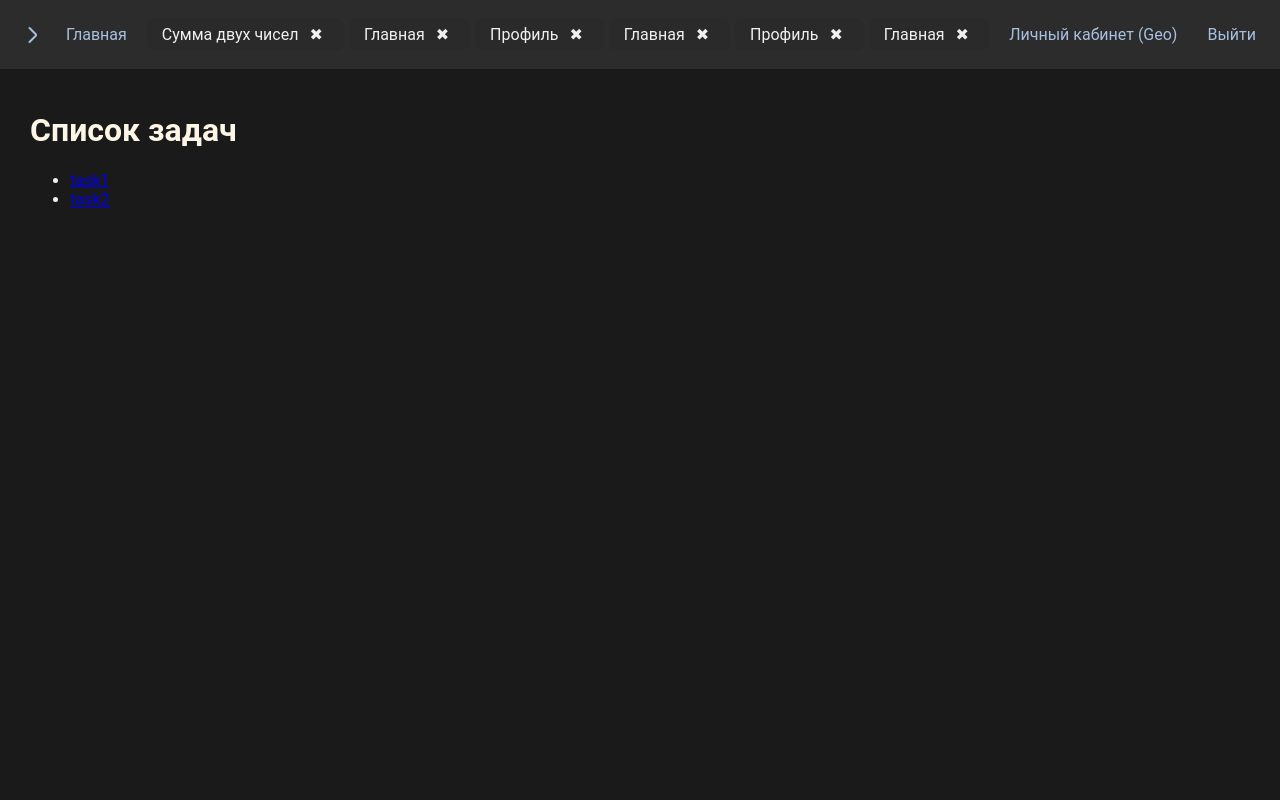
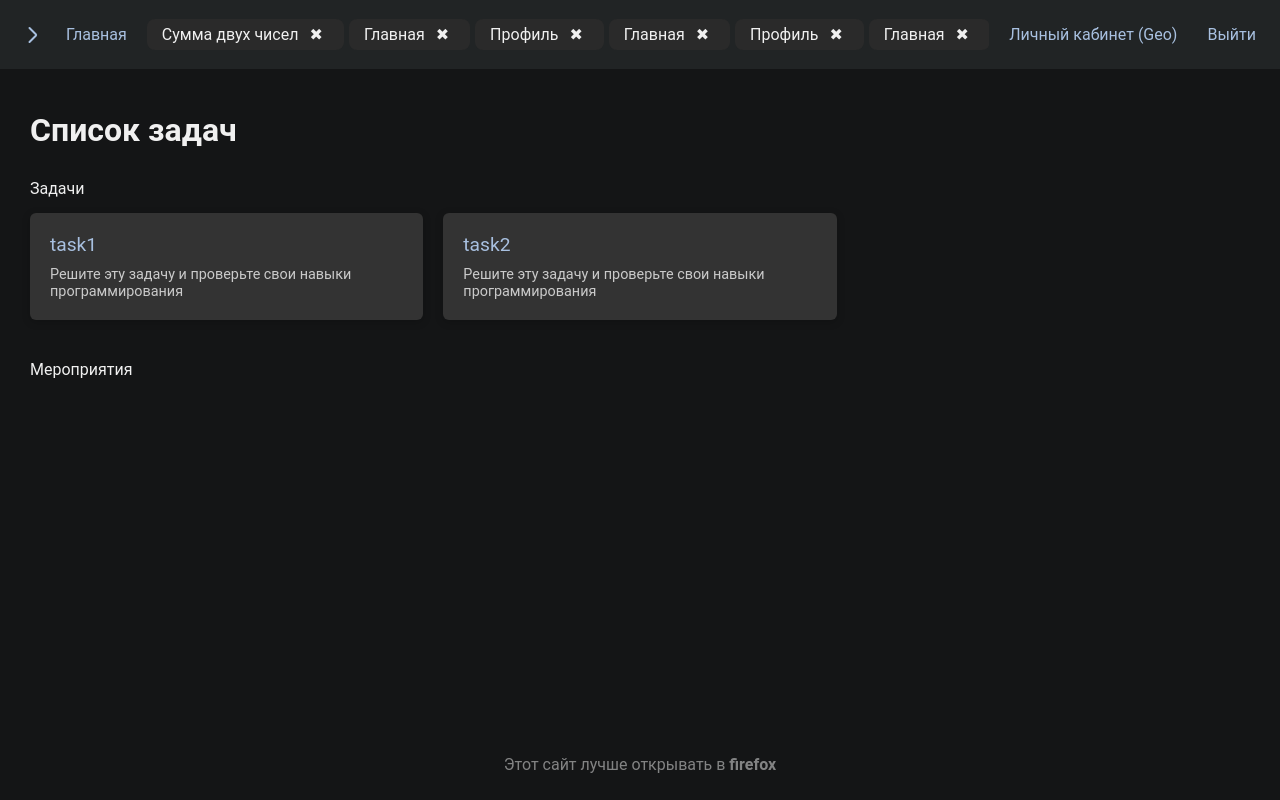
Before and after one commit to MitrichevGeorge/mysite-f, a Flask app: page / in a window 1280 px wide. Run offline with Flask 2, Linux system fonts and the light colour scheme; a user stored in the database is signed in.

Commit message:
события (нет)

```diff
--- a/app/static/base_styles.css
+++ b/app/static/base_styles.css
@@ -14,10 +14,28 @@
     --scrollbar-height-scrolled: 5px;
 }
 
+.tabs {
+    scrollbar-color: var(--scrolbar-th) var(--bg-header);
+}
+
+.tabs.scrolled {
+    scrollbar-color: var(--scrolbar-th) var(--bg-header-scroled);
+}
+
 body {
     font-family: var(--font-family);
     margin: 0;
     padding: 0;
+    display: flex;
+    flex-direction: column;
+    min-height: 100vh;
+}
+
+main {
+    flex: 1 0 auto;
+}
+footer {
+    flex-shrink: 0;
 }
 
 header {
@@ -36,6 +54,17 @@ header {
 header.scrolled {
     padding: var(--padding-sm);
     font-size: 14px;
+    opacity: 0.8;
+    background-color: var(--bg-header-scroled);
+}
+
+.hoverlay{
+    width: 100%;
+    background: rgba(255, 255, 255, 0);
+    backdrop-filter: blur(10px);
+    height: 65px;
+    z-index: 10;
+    position: fixed;
 }
 
 .tabs {
@@ -329,3 +358,9 @@ header .user-name {
     from { width: 100%; }
     to { width: 0; }
 }
+
+footer {
+    text-align: center;
+    padding-bottom: 10px;
+    opacity: 0.5;
+}
--- a/app/static/base_styles_dark.css
+++ b/app/static/base_styles_dark.css
@@ -1,6 +1,7 @@
 :root {
-    --bg-body: #1a1a1a;
-    --bg-header: #2c2c2c;
+    --bg-body: #141516;
+    --bg-header: #212425;
+    --bg-header-scroled: #21242520;
     --bg-tab: #2a2a2a;
     --bg-submission: #333333;
     --bg-table-header: #444444;
@@ -15,6 +16,7 @@
     --shadow-hover: 0  cabelos 3px 5px rgba(255, 255, 255, 0.2);
     --shadow-tab: linear-gradient(to right, rgba(255, 255, 255, 0.1), transparent);
     --shadow-tab-right: linear-gradient(to left, rgba(255, 255, 255, 0.1), transparent);
+    --scrolbar-th: #373a3b80;
 }
 
 body {
--- a/app/static/base_styles_light.css
+++ b/app/static/base_styles_light.css
@@ -1,6 +1,7 @@
 :root {
     --bg-body: #f0f4f8;
     --bg-header: #e7bacb;
+    --bg-header-scroled: #e7bacb40;
     --bg-tab: #f0e5df;
     --bg-submission: #ffffff;
     --bg-table-header: #f2f2f2;
@@ -16,6 +17,7 @@
     --shadow-hover: 0 0 3px 5px rgba(46, 46, 46, 0.223);
     --shadow-tab: linear-gradient(to right, rgba(82, 61, 61, 0.8), transparent);
     --shadow-tab-right: linear-gradient(to left, rgba(82, 61, 61, 0.8), transparent);
+    --scrolbar-th: #e87ca580;
 }
 
 body {
--- a/app/static/reg-log.css
+++ b/app/static/reg-log.css
@@ -1,6 +1,6 @@
 :root {
     --bg-body: linear-gradient(135deg, #1a1a2e, #16213e);
-    --bg-header: #2f354d;
+    --bg-header: #262a3e;
     --bg-card: rgba(255, 255, 255, 0.05);
     --bg-field: #1e1e1e;
     --bg-button: linear-gradient(45deg, #00ff75, #3700ff);
--- a/app/views.py
+++ b/app/views.py
@@ -14,6 +14,8 @@ logging.basicConfig(level=logging.DEBUG)
 views_bp = Blueprint('views', __name__)
 
 TASKS_DIR = "tasks/"
+EVENTS_DIR = "events/"
+EVENTS_JSON = "events.json"
 PACKAGES_DIR = "app/static/packages/"
 MENU_FILE = "menu.json"
 
@@ -76,14 +78,96 @@ def load_menu_items():
         logging.error(f"Error loading menu.json: {e}")
         return []
 
+def load_events():
+    """Load events from events.json."""
+    try:
+        if os.path.exists(EVENTS_JSON):
+            with open(EVENTS_JSON, 'r', encoding='utf-8') as f:
+                data = json.load(f)
+                return data.get('events', [])
+        return []
+    except Exception as e:
+        logging.error(f"Error loading events.json: {e}")
+        return []
+
 @views_bp.route('/')
 def index():
     tasks = os.listdir(TASKS_DIR)
+    raw_events = load_events()
+    # Normalize events to ensure 'id' is used for linking
+    events = []
+    for event in raw_events:
+        event_data = {
+            'id': event.get('id', event.get('name', '')),  # Fallback to 'name' if 'id' is missing
+            'title': event.get('title', 'Без названия'),
+            'description': event.get('description', '')
+        }
+        events.append(event_data)
     menu_items = load_menu_items()
     if current_user.is_authenticated:
-        return render_template('index.html', tasks=tasks, current_user=current_user, tabs=current_user.tabs, menu_items=menu_items)
+        return render_template('index.html', tasks=tasks, events=events, current_user=current_user, tabs=current_user.tabs, menu_items=menu_items)
     else:
-        return render_template('index.html', tasks=tasks, current_user=current_user, tabs=[], menu_items=menu_items)
+        return render_template('index.html', tasks=tasks, events=events, current_user=current_user, tabs=[], menu_items=menu_items)
+
+@views_bp.route('/task/<task_name>')
+def task(task_name):
+    if task_name not in os.listdir(TASKS_DIR):
+        return jsonify({"error": "Задача не найдена"}), 404
+    menu_items = load_menu_items()
+    config_path = os.path.join(TASKS_DIR, task_name, "config.json")
+    description = ""
+    task_title = task_name
+    if os.path.exists(config_path):
+        with open(config_path, 'r', encoding='utf-8') as f:
+            config = json.load(f)
+            task_title = config.get("title", task_name)
+    md_file = os.path.join(TASKS_DIR, task_name, "description.md")
+    if os.path.exists(md_file):
+        with open(md_file, 'r', encoding='utf-8') as f:
+            description = f.read()
+    submissions = []
+    if current_user.is_authenticated:
+        users = load_users()
+        user = users.get(current_user.id)
+        if user:
+            submissions = [
+                s for s in user.submissions if s['task_name'] == task_name
+            ]
+    return render_template(
+        'task.html',
+        task_name=task_name,
+        taskn=task_title,
+        description=description,
+        submissions=submissions,
+        menu_items=menu_items,
+        is_dark_theme=current_user.theme == 'dark' if current_user.is_authenticated else False
+    )
+
+@views_bp.route('/event/<event_id>')
+def event(event_id):
+    events = load_events()
+    event = next((e for e in events if e.get('id', e.get('name', '')) == event_id), None)
+    if not event:
+        return jsonify({"error": "Мероприятие не найдено"}), 404
+    menu_items = load_menu_items()
+    md_file = os.path.join(EVENTS_DIR, f"{event_id}.md")
+    description = ""
+    if os.path.exists(md_file):
+        with open(md_file, 'r', encoding='utf-8') as f:
+            description = f.read()
+    return render_template('events.html', event_title=event['title'], description=description, menu_items=menu_items, is_dark_theme=current_user.theme == 'dark' if current_user.is_authenticated else False)
+
+@views_bp.route('/create_event')
+@login_required
+def create_event():
+    # Placeholder route to prevent BuildError
+    return jsonify({"error": "Создание событий пока не реализовано"}), 501
+
+@views_bp.route('/edit_event/<event_id>')
+@login_required
+def edit_event(event_id):
+    # Placeholder route to prevent BuildError
+    return jsonify({"error": "Редактирование событий пока не реализовано"}), 501
 
 @views_bp.route('/profile')
 @login_required
@@ -131,12 +215,35 @@ def profile():
                     "title": config.get("title", task_name)
                 })
 
+    # Load events created by the user
+    my_events = []
+    events = load_events()
+    for event in events:
+        if event.get('creator_id') == user.id:
+            my_events.append({
+                "id": event.get('id', event.get('name', '')),
+                "title": event['title']
+            })
+
     packages = []
     if os.path.exists(PACKAGES_DIR):
         packages = [f for f in os.listdir(PACKAGES_DIR) if f.endswith('.css')]
 
-    daily_requests = user.daily_requests
-    return render_template("profile.html", current_user=current_user, submissions=sbm, daily_requests=daily_requests, tabs=user.tabs, my_tasks=my_tasks, packages=packages, menu_items=menu_items)
+    daily_requests = user.daily_requests if hasattr(user, 'daily_requests') else 0
+    is_dark_theme = user.theme == 'dark' if hasattr(user, 'theme') else False
+
+    return render_template(
+        "profile.html",
+        current_user=current_user,
+        submissions=sbm,
+        dailyRequests=daily_requests,
+        tabs=user.tabs,
+        my_tasks=my_tasks,
+        my_events=my_events,
+        packages=packages,
+        menu_items=menu_items,
+        isDarkTheme=is_dark_theme
+    )
 
 @views_bp.route('/store')
 @login_required
@@ -382,7 +489,8 @@ def get_user_requests():
     if not user:
         return jsonify({"error": "Пользователь не найден"}), 404
 
-    return jsonify({"daily_requests": user.daily_requests})
+    daily_requests = user.daily_requests if hasattr(user, 'daily_requests') else 0
+    return jsonify({"daily_requests": daily_requests})
 
 @views_bp.route('/api/del_tab/<n>', methods=['POST'])
 @login_required
--- a/templates/base.html
+++ b/templates/base.html
@@ -40,6 +40,7 @@
 </head>
 <body>
     <div class="flash-container" id="flash-container"></div>
+    <div class="hoverlay"></div>
     <header id="header">
         <div class="home-menu">
             {% if current_user.is_authenticated %}
@@ -191,6 +192,9 @@
     <main>
         {% block content %}{% endblock %}
     </main>
+    <footer>
+        <p>Этот сайт лучше открывать в <strong>firefox</strong></p>
+    </footer>
     {% if current_user.is_authenticated %}
     <script>
         const userName = document.getElementById('user-name');
--- a/templates/index.html
+++ b/templates/index.html
@@ -2,19 +2,68 @@
 {% extends "base.html" %}
 {% block content %}
 <style>
-    h1{
-        color: #fdf5e6;
+    h1 {
+        color: var(--text-primary);
+        margin-bottom: 20px;
     }
-    .container{
+    .container {
         padding: 30px;
     }
+    .section-title {
+        color: var(--text-primary);
+        margin: 30px 0 15px;
+    }
+    .card-list {
+        display: grid;
+        grid-template-columns: repeat(auto-fill, minmax(300px, 1fr));
+        gap: 20px;
+        margin-bottom: 40px;
+    }
+    .card {
+        background-color: var(--bg-submission);
+        border-radius: var(--border-radius-md);
+        padding: 20px;
+        box-shadow: var(--shadow-sm);
+        transition: var(--transition);
+        text-decoration: none;
+        color: var(--text-primary);
+    }
+    .card:hover {
+        transform: translateY(-5px);
+        box-shadow: var(--shadow-hover);
+    }
+    .card-title {
+        font-size: 1.2em;
+        margin-bottom: 10px;
+        color: var(--text-link);
+    }
+    .card-description {
+        font-size: 0.9em;
+        color: var(--text-primary);
+        opacity: 0.8;
+    }
 </style>
+
 <div class="container">
     <h1>Список задач</h1>
-    <ul>
+    <div class="section-title">Задачи</div>
+    <div class="card-list">
         {% for task in tasks %}
-            <li><a href="{{ url_for('tasks.task', task_name=task) }}">{{ task }}</a></li>
+            <a href="{{ url_for('views.task', task_name=task) }}" class="card">
+                <div class="card-title">{{ task }}</div>
+                <div class="card-description">Решите эту задачу и проверьте свои навыки программирования</div>
+            </a>
         {% endfor %}
-    </ul>
+    </div>
+
+    <div class="section-title">Мероприятия</div>
+    <div class="card-list">
+        {% for event in events %}
+            <a href="{{ url_for('views.event', event_name=event.name) }}" class="card">
+                <div class="card-title">{{ event.title }}</div>
+                <div class="card-description">{{ event.description }}</div>
+            </a>
+        {% endfor %}
+    </div>
 </div>
 {% endblock %}
--- a/templates/profile.html
+++ b/templates/profile.html
@@ -192,7 +192,6 @@
     </div>
 
     <script>
-        // Handle custom package toggle and selection
         document.getElementById('custom-package-toggle').addEventListener('change', function() {
             const select = document.getElementById('custom-package-select');
             select.disabled = !this.checked;
@@ -214,7 +213,7 @@
             .then(response => response.json())
             .then(data => {
                 if (data.status === 'success') {
-                    location.reload(); // Reload to apply new CSS
+                    location.reload();
                 } else {
                     alert('Ошибка при сохранении настроек пакета дизайна.');
                 }
--- a/templates/task.html
+++ b/templates/task.html
@@ -81,6 +81,9 @@
     <style>
         .taskn {
             color: #668cb3;
+        }
+        .markdown-body :where(h1, h2, h3, h4, h5, h6, p, ul, ol) {
+            color: #cecac3;
         }
     </style>
 {% else %}
```
Also changed, not shown: templates/ai.html (deleted, +0 -90 lines), templates/events.html (added, +52 -0 lines), users.json.
